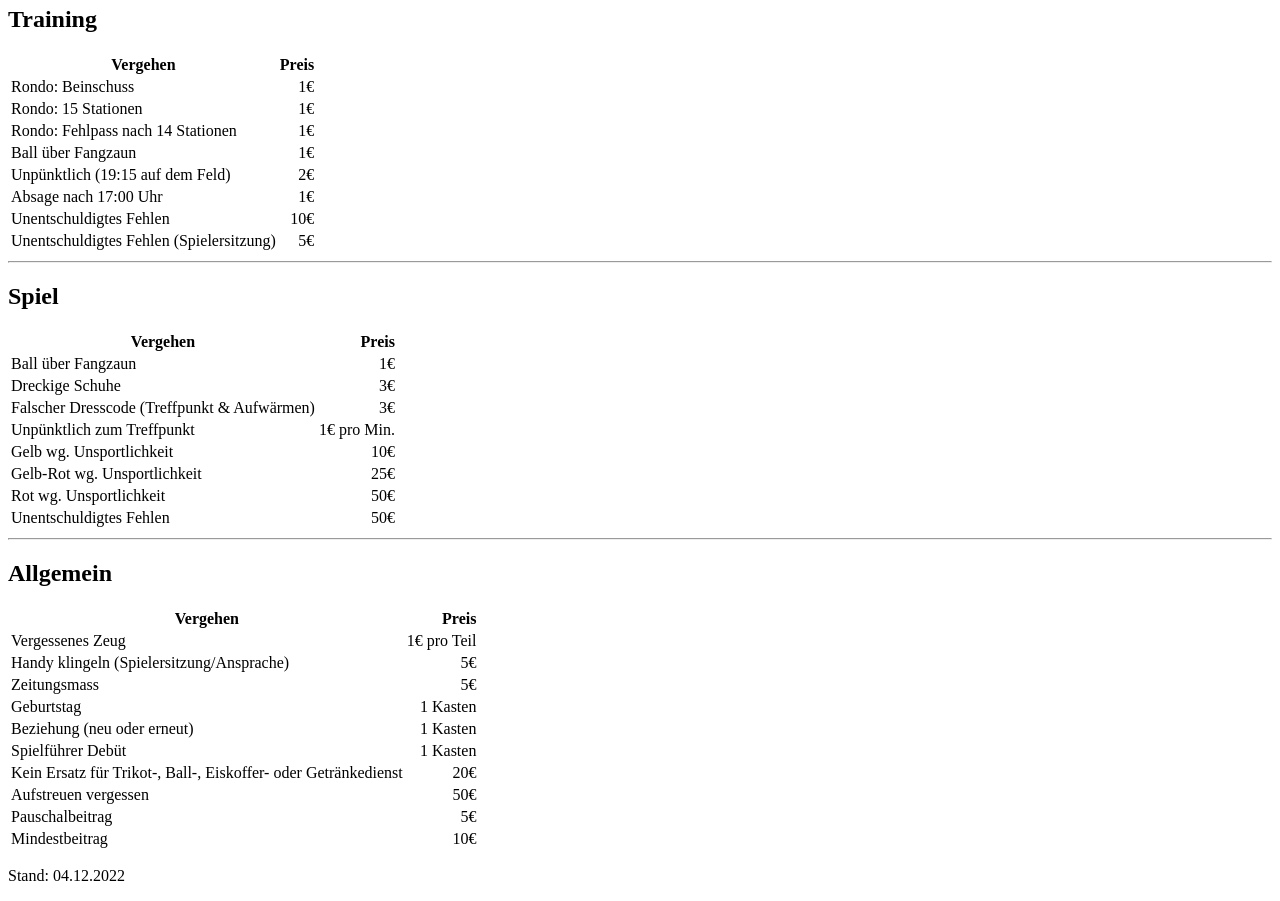
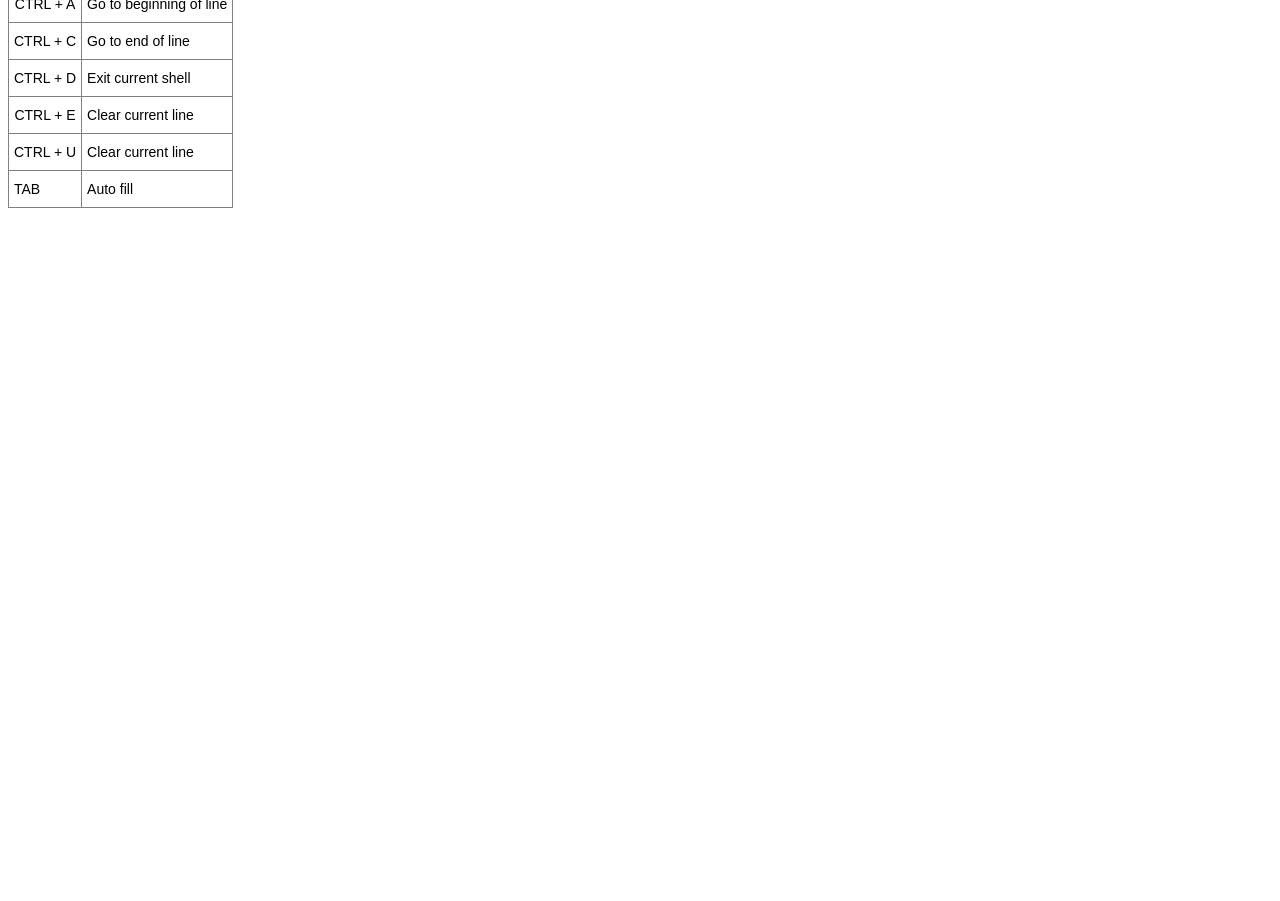
Before and after one commit to FlLex13/FlLex13.github.io, a plain HTML site: page index.html in a window 1280 px wide. Shown: the part 60-961 px from the top of the page. After the commit the page ends 800 px from the top, so only its background shows below. Drawn offline with Linux system fonts and the light colour scheme.

Commit message:
Update index.html

```diff
--- a/index.html
+++ b/index.html
@@ -1,141 +1,43 @@
-<h1>Strafenkatalog FC Fraunberg</h1>
-<h2>Training</h2>
-<table>
+<style type="text/css">
+.tg  {border-collapse:collapse;border-spacing:0;}
+.tg td{border-color:black;border-style:solid;border-width:1px;font-family:Arial, sans-serif;font-size:14px;
+  overflow:hidden;padding:10px 5px;word-break:normal;}
+.tg th{border-color:black;border-style:solid;border-width:1px;font-family:Arial, sans-serif;font-size:14px;
+  font-weight:normal;overflow:hidden;padding:10px 5px;word-break:normal;}
+.tg .tg-c3ow{border-color:inherit;text-align:center;vertical-align:top}
+.tg .tg-0pky{border-color:inherit;text-align:left;vertical-align:top}
+</style>
+<table class="tg">
 <thead>
   <tr>
-<th>Vergehen</th>
-<th style="text-align:right">Preis</th>
+    <th class="tg-c3ow">Shortcut</th>
+    <th class="tg-0pky">Description</th>
   </tr>
 </thead>
 <tbody>
   <tr>
-<td>Rondo: Beinschuss</td>
-<td style="text-align:right">1€</td>
+    <td class="tg-c3ow">CTRL + A</td>
+    <td class="tg-0pky">Go to beginning of line</td>
   </tr>
   <tr>
-<td>Rondo: 15 Stationen</td>
-<td style="text-align:right">1€</td>
+    <td class="tg-c3ow">CTRL + C</td>
+    <td class="tg-0pky">Go to end of line</td>
   </tr>
   <tr>
-<td>Rondo: Fehlpass nach 14 Stationen</td>
-<td style="text-align:right">1€</td>
+    <td class="tg-c3ow">CTRL + D</td>
+    <td class="tg-0pky">Exit current shell</td>
   </tr>
   <tr>
-<td>Ball über Fangzaun</td>
-<td style="text-align:right">1€</td>
+    <td class="tg-c3ow">CTRL + E</td>
+    <td class="tg-0pky">Clear current line</td>
   </tr>
   <tr>
-<td>Unpünktlich (19:15 auf dem Feld)</td>
-<td style="text-align:right">2€</td>
+    <td class="tg-c3ow">CTRL + U</td>
+    <td class="tg-0pky">Clear current line</td>
   </tr>
   <tr>
-<td>Absage nach 17:00 Uhr</td>
-<td style="text-align:right">1€</td>
-</tr>
-<tr>
-<td>Unentschuldigtes Fehlen</td>
-<td style="text-align:right">10€</td>
-</tr>
-<tr>
-<td>Unentschuldigtes Fehlen (Spielersitzung)</td>
-<td style="text-align:right">5€</td>
+    <td class="tg-0pky">TAB</td>
+    <td class="tg-0pky">Auto fill</td>
   </tr>
 </tbody>
 </table>
-<hr>
-<h2>Spiel</h2>
-<table>
-<thead>
-<tr>
-<th>Vergehen</th>
-<th style="text-align:right">Preis</th>
-</tr>
-</thead>
-<tbody>
-<tr>
-<td>Ball über Fangzaun</td>
-<td style="text-align:right">1€</td>
-</tr>
-<tr>
-<td>Dreckige Schuhe</td>
-<td style="text-align:right">3€</td>
-</tr>
-<tr>
-<td>Falscher Dresscode (Treffpunkt &amp; Aufwärmen)</td>
-<td style="text-align:right">3€</td>
-</tr>
-<tr>
-<td>Unpünktlich zum Treffpunkt</td>
-<td style="text-align:right">1€ pro Min.</td>
-</tr>
-<tr>
-<td>Gelb wg. Unsportlichkeit</td>
-<td style="text-align:right">10€</td>
-</tr>
-<tr>
-<td>Gelb-Rot wg. Unsportlichkeit</td>
-<td style="text-align:right">25€</td>
-</tr>
-<tr>
-<td>Rot wg. Unsportlichkeit</td>
-<td style="text-align:right">50€</td>
-</tr>
-<tr>
-<td>Unentschuldigtes Fehlen</td>
-<td style="text-align:right">50€</td>
-</tr>
-</tbody>
-</table>
-<hr>
-<h2>Allgemein</h2>
-<table>
-<thead>
-<tr>
-<th>Vergehen</th>
-<th style="text-align:right">Preis</th>
-</tr>
-</thead>
-<tbody>
-<tr>
-<td>Vergessenes Zeug</td>
-<td style="text-align:right">1€ pro Teil</td>
-</tr>
-<tr>
-<td>Handy klingeln (Spielersitzung/Ansprache)</td>
-<td style="text-align:right">5€</td>
-</tr>
-<tr>
-<td>Zeitungsmass</td>
-<td style="text-align:right">5€</td>
-</tr>
-<tr>
-<td>Geburtstag</td>
-<td style="text-align:right">1 Kasten</td>
-</tr>
-<tr>
-<td>Beziehung (neu oder erneut)</td>
-<td style="text-align:right">1 Kasten</td>
-</tr>
-<tr>
-<td>Spielführer Debüt</td>
-<td style="text-align:right">1 Kasten</td>
-</tr>
-<tr>
-<td>Kein Ersatz für Trikot-, Ball-, Eiskoffer- oder Getränkedienst</td>
-<td style="text-align:right">20€</td>
-</tr>
-<tr>
-<td>Aufstreuen vergessen</td>
-<td style="text-align:right">50€</td>
-</tr>
-<tr>
-<td>Pauschalbeitrag</td>
-<td style="text-align:right">5€</td>
-</tr>
-<tr>
-<td>Mindestbeitrag</td>
-<td style="text-align:right">10€</td>
-</tr>
-</tbody>
-</table>
-<p>Stand: 04.12.2022</p>
```
Lines whose indentation alone changed are shown as unchanged.
